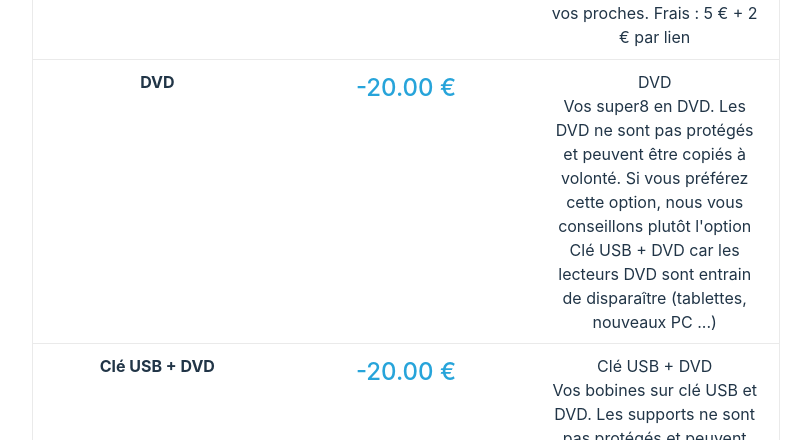
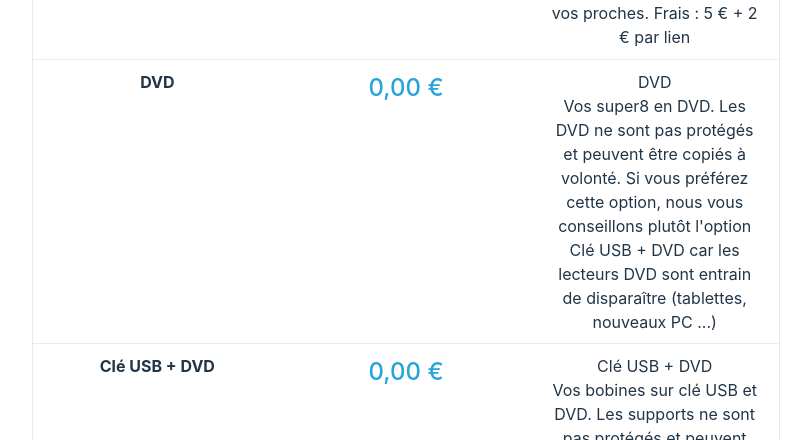
Before and after one commit to ngbamaw/calcul-num, a React (Vite) app: page / in a window 1280 px wide. Shown: the part 1544-1984 px from the top of the page, without its empty margins (234-1045 px from the left). Built offline with nearby package versions, Linux system fonts and the light colour scheme.

Commit message:
send mail

```diff
--- a/src/App.tsx
+++ b/src/App.tsx
@@ -5,6 +5,15 @@ import prices from "./price.json";
 
 const { dimensions } = prices.bobine;
 const { reductions } = prices.bobine;
+
+const formater = new Intl.NumberFormat("fr-FR", {
+  minimumFractionDigits: 2,
+  maximumFractionDigits: 2,
+});
+
+const formatNumber = (number: number) => {
+  return formater.format(Number(number.toFixed(2)));
+};
 
 const usbPrice =
   prices.bobine.type.find((type) => type.nom === "usb")?.prixInitial || 0;
@@ -61,14 +70,14 @@ interface PriceProps {
 const Price = ({ reduction, total }: PriceProps) => {
   return (
     <div>
-      {reduction && <p className="price-initial">{total.toFixed(2)} €</p>}
+      {reduction && <p className="price-initial">{formatNumber(total)} €</p>}
       <p className="price-total">
         {reduction
-          ? (total * (1 - reduction.reduction)).toFixed(2)
-          : total.toFixed(2)}{" "}
+          ? formatNumber(total * (1 - reduction.reduction))
+          : formatNumber(total)}{" "}
         €
       </p>
-      {reduction && <p>{-(total * reduction.reduction).toFixed(2)} €</p>}
+      {reduction && <p>{formatNumber(-(total * reduction.reduction))} €</p>}
 
       {reduction && <p> {reduction.reduction * 100}% de remise</p>}
     </div>
@@ -115,15 +124,76 @@ function App() {
   );
 
   const totalUsb = useMemo(() => calculateTotal(usbPrice), [calculateTotal]);
-  const totalDvd = useMemo(() => calculateTotal(dvdPrice) + (Math.ceil(totalDuration / 90) - 1) * dvdPrice, [calculateTotal]);
+  const totalDvd = useMemo(
+    () =>
+      hasEntries
+        ? calculateTotal(dvdPrice) +
+          (Math.ceil(totalDuration / 90) - 1) * dvdPrice
+        : 0,
+    [calculateTotal]
+  );
   const totalUsbDvd = useMemo(
-    () => calculateTotal(usbDvdPrice) + (Math.ceil(totalDuration / 90) - 1) * dvdPrice,
+    () =>
+      hasEntries
+        ? calculateTotal(usbDvdPrice) +
+          (Math.ceil(totalDuration / 90) - 1) * dvdPrice
+        : 0,
     [calculateTotal]
   );
 
   const reductionUsb = findReduction(totalUsb);
   const reductionDvd = findReduction(totalUsb);
   const reductionUsbDvd = findReduction(totalUsb);
+
+  const sendMail = useCallback(async () => {
+    const data = {
+      bobines: entries.filter((entry) => Number(entry.quantity) > 0).map,
+      email,
+      prices: {
+        usb: {
+          reduction: reductionUsb
+            ? formatNumber(totalUsb * (1 - reductionUsb.reduction))
+            : null,
+          initial: totalUsb,
+          total: reductionUsb
+            ? formatNumber(totalUsb * (1 - reductionUsb.reduction))
+            : formatNumber(totalUsb),
+        },
+        dvd: {
+          reduction: reductionDvd
+            ? formatNumber(totalDvd * (1 - reductionDvd.reduction))
+            : null,
+          initial: totalDvd,
+          total: reductionDvd
+            ? formatNumber(totalDvd * (1 - reductionDvd.reduction))
+            : formatNumber(totalDvd),
+        },
+        usbDvd: {
+          reduction: reductionUsbDvd
+            ? formatNumber(totalUsbDvd * (1 - reductionUsbDvd.reduction))
+            : null,
+          initial: totalUsbDvd,
+          total: reductionUsbDvd
+            ? formatNumber(totalUsbDvd * (1 - reductionUsbDvd.reduction))
+            : formatNumber(totalUsbDvd),
+        },
+      },
+    };
+
+    const response = await fetch("https://api.lesfilmsdusiecle.fr/estimate", {
+      method: "POST",
+      headers: {
+        "Content-Type": "application/json",
+      },
+      body: JSON.stringify(data),
+    });
+
+    if (response.ok) {
+      alert("Votre demande a bien été prise en compte");
+    } else {
+      alert("Une erreur est survenue");
+    }
+  }, [entries, email, totalUsb, totalDvd, totalUsbDvd]);
 
   return (
     <main>
@@ -333,7 +403,7 @@ function App() {
           value={email}
           onChange={(e) => setEmail(e.target.value)}
         />
-        <button>Envoyer</button>
+        <button onClick={() => sendMail()}>Envoyer</button>
       </div>
     </main>
   );
```
